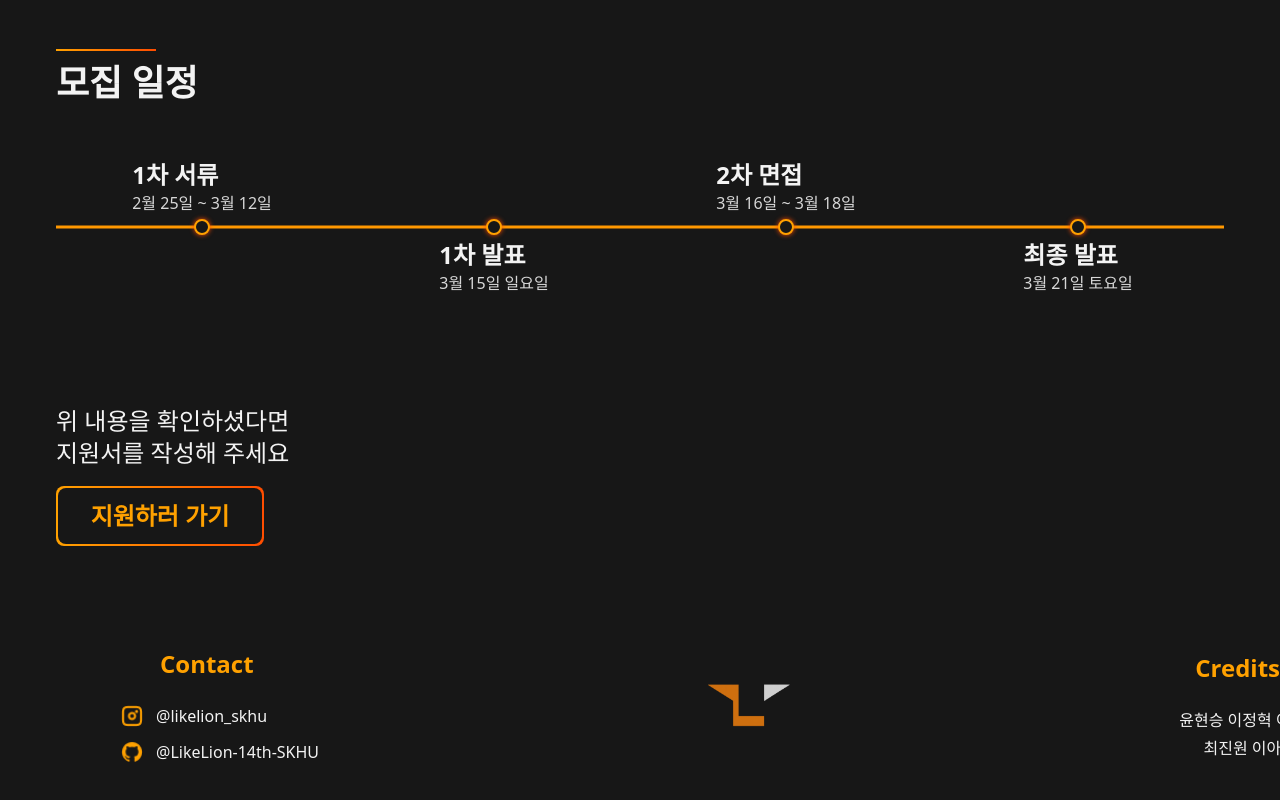
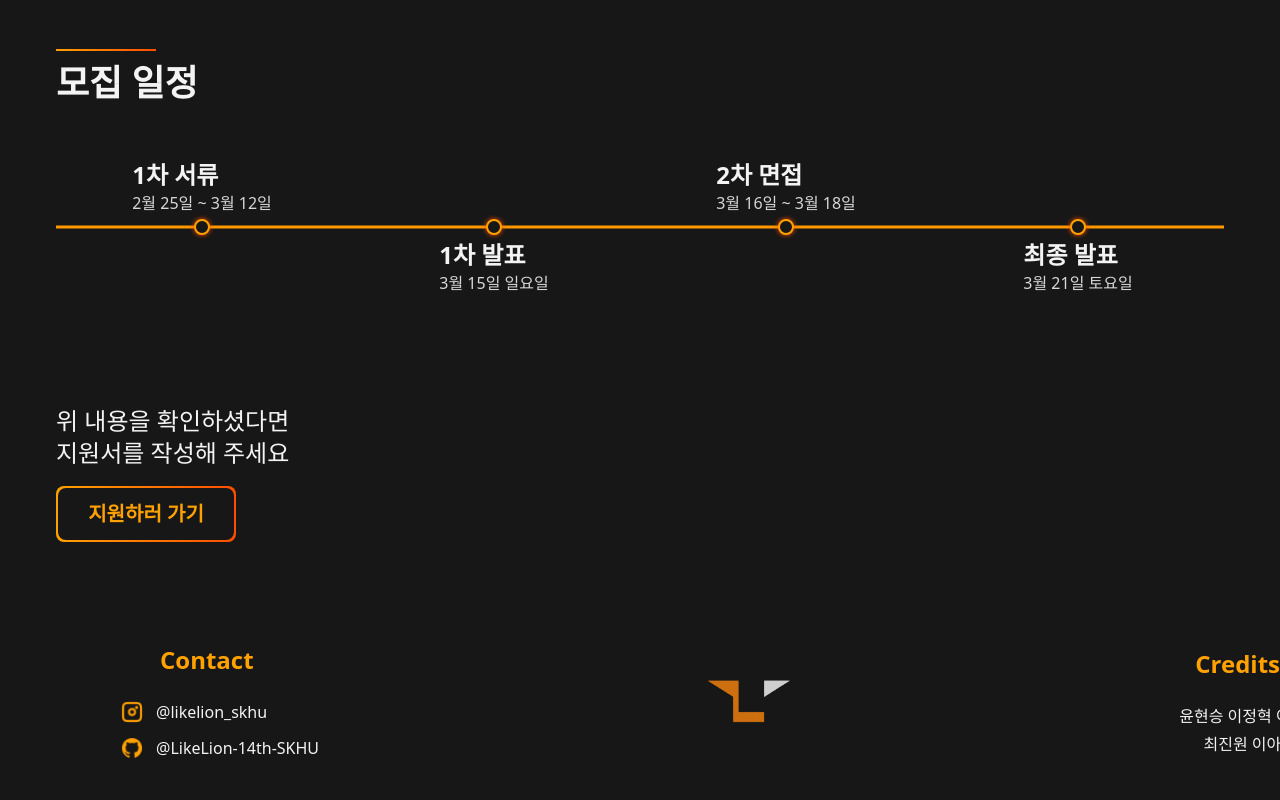
Before and after one commit to LikeLion-14th-SKHU/LikeLion-14th-Recruiting, a React (Vite) app: page /recruitment in a window 1280 px wide. Shown: the part 1115-1915 px from the top of the page. Built offline with nearby package versions, Linux system fonts and the light colour scheme.

Commit message:
Refactor: 지원하러 가기 버튼 크기 축소

```diff
--- a/src/components/ApplyButton.jsx
+++ b/src/components/ApplyButton.jsx
@@ -4,11 +4,11 @@ export default function ApplyButton() {
   const navigate = useNavigate();
 
   return (
-    <div className="w-52 mt-4.25 inline-block rounded-lg bg-gradient p-0.5">
+    <div className="w-45 mt-4.25 inline-block rounded-lg bg-gradient p-0.5">
       <button
         type="button"
         onClick={() => navigate("/apply")}
-        className="w-full rounded-lg bg-primary-bg px-7 py-3 text-2xl font-semibold text-primary-point2 transition duration-600 hover:bg-gradient hover:text-primary-bg"
+        className="w-full rounded-lg bg-primary-bg px-7 py-3 text-xl font-semibold text-primary-point2 transition duration-600 hover:bg-gradient hover:text-primary-bg"
       >
         지원하러 가기
       </button>
```
